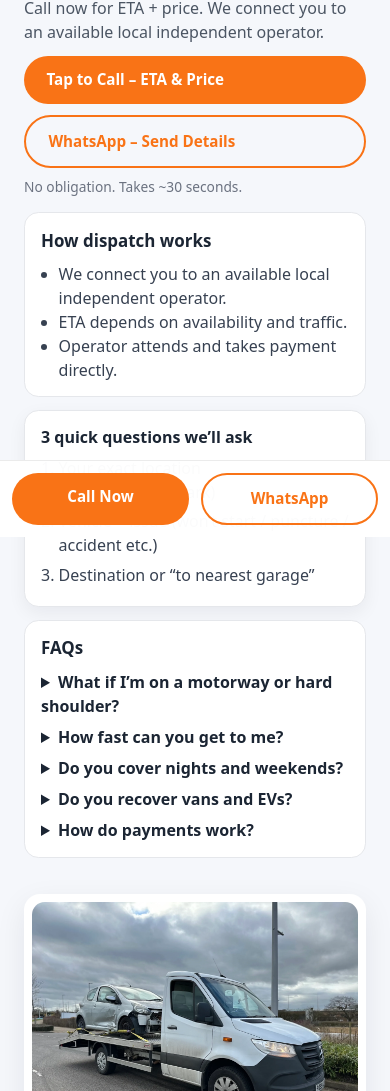
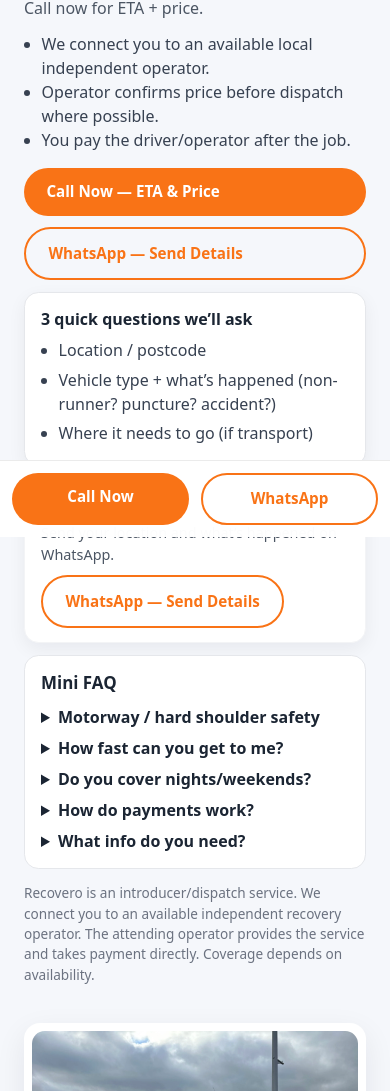
Before and after one commit to dxk8dxk54q-ship-it/Recovero, a plain HTML site: page call-now.html in a window 390 px wide. Shown: the part 307-1398 px from the top of the page. Drawn offline with Linux system fonts and the light colour scheme.

Commit message:
Build PPC call-focused landing page with mobile sticky CTAs

```diff
--- a/call-now.html
+++ b/call-now.html
@@ -2,11 +2,11 @@
 <html lang="en">
 <head>
   <meta charset="UTF-8">
-  <title>Call Now | Recovero247 24/7 Recovery Dispatch Portsmouth</title>
-  <meta name="description" content="24/7 Vehicle Recovery Dispatch in Portsmouth. Call now for ETA + price or send details on WhatsApp.">
   <meta name="viewport" content="width=device-width, initial-scale=1">
   <meta name="robots" content="noindex, nofollow">
   <link rel="canonical" href="https://recovero247.co.uk/">
+  <title>24/7 Vehicle Recovery Dispatch Portsmouth | Recovero</title>
+  <meta name="description" content="Call now for ETA & price. Recovero connects you to an available local independent recovery operator in Portsmouth & nearby towns.">
   <link rel="stylesheet" href="style.css">
   <link rel="icon" href="images/recovero-logo.png">
 </head>
@@ -16,12 +16,12 @@
     <div class="logo-wrap">
       <img src="images/recovero-logo.png" alt="Recovero logo" class="logo-img">
       <div class="logo-text">
-        <span class="brand-name">Recovero247</span>
+        <span class="brand-name">Recovero</span>
         <span class="brand-tagline">The Vehicle Recovery Network</span>
       </div>
     </div>
     <div class="header-actions">
-      <a href="tel:+447366302341" class="btn btn-primary header-call-btn">Call Now</a>
+      <a href="tel:+447366302341" class="btn btn-primary header-call-btn">Call 07366 302341</a>
     </div>
   </header>
 
@@ -29,55 +29,59 @@
     <section class="hero ppc-hero">
       <div class="hero-text">
         <h1>24/7 Vehicle Recovery Dispatch – Portsmouth</h1>
-        <p class="hero-sub">Call now for ETA + price. We connect you to an available local independent operator.</p>
+        <p class="hero-sub">Call now for ETA + price.</p>
+
+        <ul class="hero-list">
+          <li>We connect you to an available local independent operator.</li>
+          <li>Operator confirms price before dispatch where possible.</li>
+          <li>You pay the driver/operator after the job.</li>
+        </ul>
 
         <div class="hero-actions">
-          <a id="ctaCallTop" href="tel:+447366302341" class="btn btn-primary hero-call-btn">Tap to Call – ETA &amp; Price</a>
-          <a id="ctaWhatsAppTop" href="https://wa.me/447366302341?text=Hi%20Recovero%2C%20I%20need%20recovery.%20Location%2Fpostcode%3A%20____%20.%20Vehicle%3A%20____%20.%20Issue%3A%20____%20." class="btn btn-outline" target="_blank" rel="noopener">WhatsApp – Send Details</a>
-        </div>
-        <p class="ppc-trust-line">No obligation. Takes ~30 seconds.</p>
-
-        <div class="ppc-card">
-          <h2>How dispatch works</h2>
-          <ul>
-            <li>We connect you to an available local independent operator.</li>
-            <li>ETA depends on availability and traffic.</li>
-            <li>Operator attends and takes payment directly.</li>
-          </ul>
+          <a id="ctaCallTop" href="tel:+447366302341" class="btn btn-primary hero-call-btn">Call Now — ETA &amp; Price</a>
+          <a id="ctaWhatsAppTop" href="https://wa.me/447366302341?text=Hi%20Recovero%2C%20I%20need%20recovery.%20Location%2Fpostcode%3A%20____%20.%20Vehicle%3A%20____%20.%20Issue%3A%20____%20." class="btn btn-outline" target="_blank" rel="noopener">WhatsApp — Send Details</a>
         </div>
 
-        <div class="hero-quick-questions ppc-card" aria-label="Quick questions before dispatch">
+        <section class="hero-quick-questions ppc-card" aria-label="Dispatch questions">
           <h2>3 quick questions we’ll ask</h2>
-          <ol>
-            <li>Your exact location (postcode/landmark)</li>
-            <li>Vehicle + issue (won’t start / puncture / accident etc.)</li>
-            <li>Destination or “to nearest garage”</li>
-          </ol>
-        </div>
+          <ul>
+            <li>Location / postcode</li>
+            <li>Vehicle type + what’s happened (non-runner? puncture? accident?)</li>
+            <li>Where it needs to go (if transport)</li>
+          </ul>
+        </section>
 
-        <section class="ppc-faq ppc-card" aria-label="Frequently asked questions">
-          <h2>FAQs</h2>
+        <section class="whatsapp-fallback" id="whatsappFallback" aria-label="Can not call option">
+          <h2>Can’t call?</h2>
+          <p>Send your location and what’s happened on WhatsApp.</p>
+          <a href="https://wa.me/447366302341?text=Hi%20Recovero%2C%20I%20need%20recovery.%20Location%2Fpostcode%3A%20____%20.%20Vehicle%3A%20____%20.%20Issue%3A%20____%20." class="btn btn-outline" target="_blank" rel="noopener">WhatsApp — Send Details</a>
+        </section>
+
+        <section class="ppc-faq ppc-card" aria-label="Quick FAQ">
+          <h2>Mini FAQ</h2>
           <details>
-            <summary>What if I’m on a motorway or hard shoulder?</summary>
-            <p>If you’re in immediate danger, call 999 first. For motorway or hard shoulder incidents, follow safety guidance and then call us so we can connect you to an available operator.</p>
+            <summary>Motorway / hard shoulder safety</summary>
+            <p>If you’re in immediate danger, call 999. If safe, move to a safer place and call us.</p>
           </details>
           <details>
             <summary>How fast can you get to me?</summary>
-            <p>ETA varies with location, traffic and local operator availability. We connect you to the nearest available independent operator and they confirm ETA directly.</p>
+            <p>Depends on operator availability and traffic—call for an ETA.</p>
           </details>
           <details>
-            <summary>Do you cover nights and weekends?</summary>
-            <p>Yes, dispatch requests are handled 24/7 including nights, weekends and bank holidays, subject to operator availability.</p>
-          </details>
-          <details>
-            <summary>Do you recover vans and EVs?</summary>
-            <p>Many local operators can assist with vans and EVs depending on vehicle size, condition and equipment availability. Tell us your vehicle details when you call.</p>
+            <summary>Do you cover nights/weekends?</summary>
+            <p>Yes, 24/7 subject to availability.</p>
           </details>
           <details>
             <summary>How do payments work?</summary>
-            <p>Payment is taken directly by the attending independent operator.</p>
+            <p>The attending independent operator completes the job and takes payment directly.</p>
+          </details>
+          <details>
+            <summary>What info do you need?</summary>
+            <p>Location, vehicle, issue, destination.</p>
           </details>
         </section>
+
+        <p class="hero-note ppc-disclaimer">Recovero is an introducer/dispatch service. We connect you to an available independent recovery operator. The attending operator provides the service and takes payment directly. Coverage depends on availability.</p>
       </div>
 
       <div class="hero-image-card">
--- a/style.css
+++ b/style.css
@@ -838,13 +838,19 @@ form {
   text-align: center;
 }
 
-.ppc-landing main {
-  padding-bottom: 110px;
+.ppc-disclaimer {
+  margin-top: 0.9rem;
 }
 
 @media (min-width: 769px) {
   .ppc-sticky {
     display: none;
+  }
+}
+
+@media (max-width: 768px) {
+  .ppc-landing main {
+    padding-bottom: 110px;
   }
 }
 
```
Also changed, not shown: index.html (+1 -1 lines).
